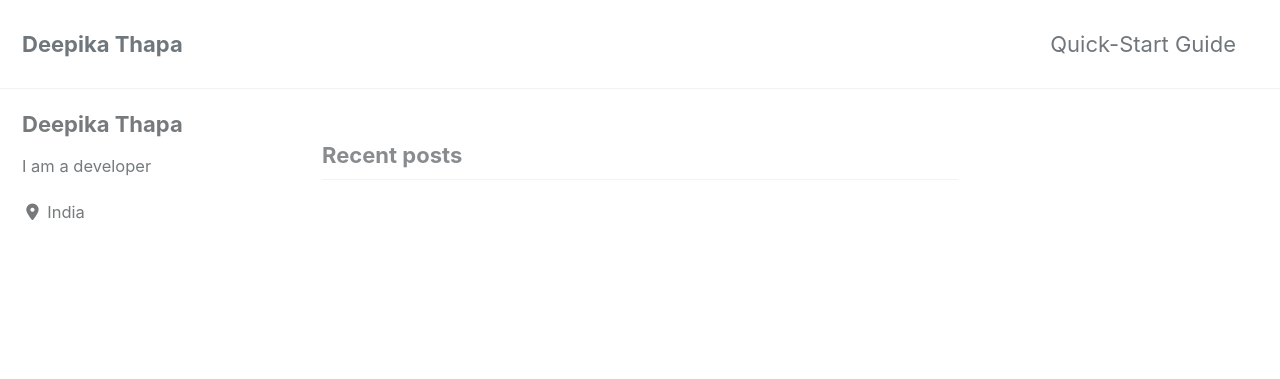
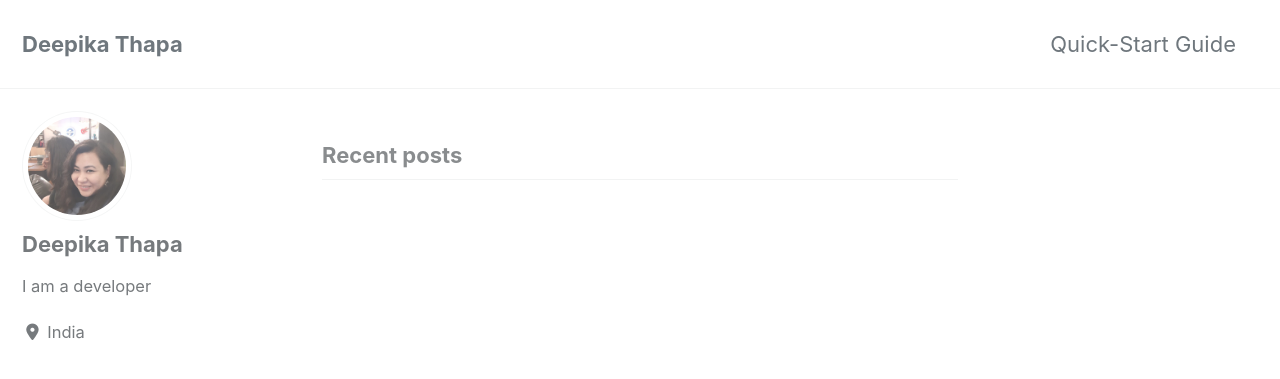
Before and after one commit to DeepikaThapa/DeepikaThapa.github.io, a Jekyll site: the page built from index.html, in a window 1280 px wide and 900 px high. Shown: the top 379 px of the window. Built offline with Jekyll 4.4.1, drawn with Linux system fonts in a browser that asks for light colours; cached includes are drawn as plain includes; nearby versions of some CDN libraries; the list of posts is cut into pages by our own code.

Commit message:
added profile images

```diff
--- a/_config.yml
+++ b/_config.yml
@@ -108,7 +108,7 @@ analytics:
 # Site Author
 author:
   name             : "Deepika Thapa"
-  avatar           : # path of avatar image, e.g. "/assets/images/bio-photo.jpg"
+  avatar           : "/assets/images/deepikathapa.jpg"
   bio              : "I am a developer"
   location         : "India"
   email            :
```
Also changed, not shown: assets/images/deepikathapa.jpg (added).
